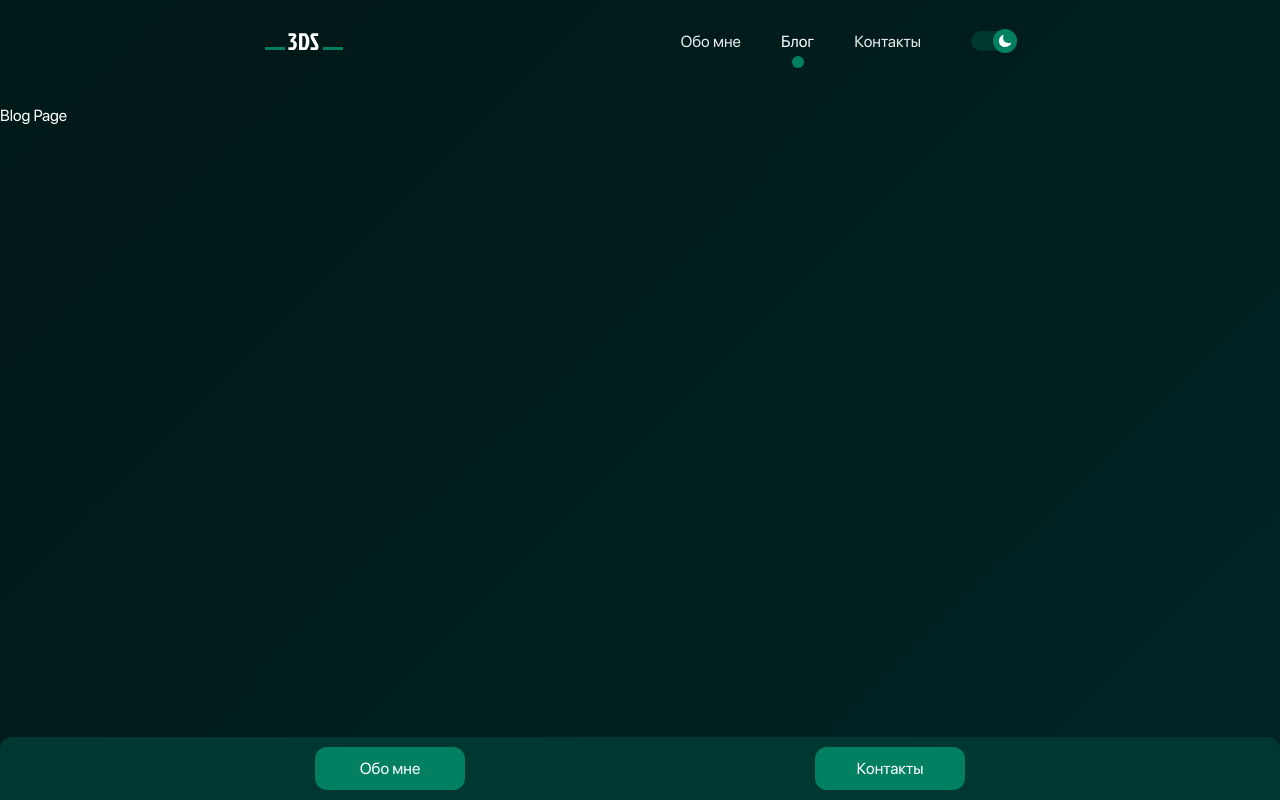
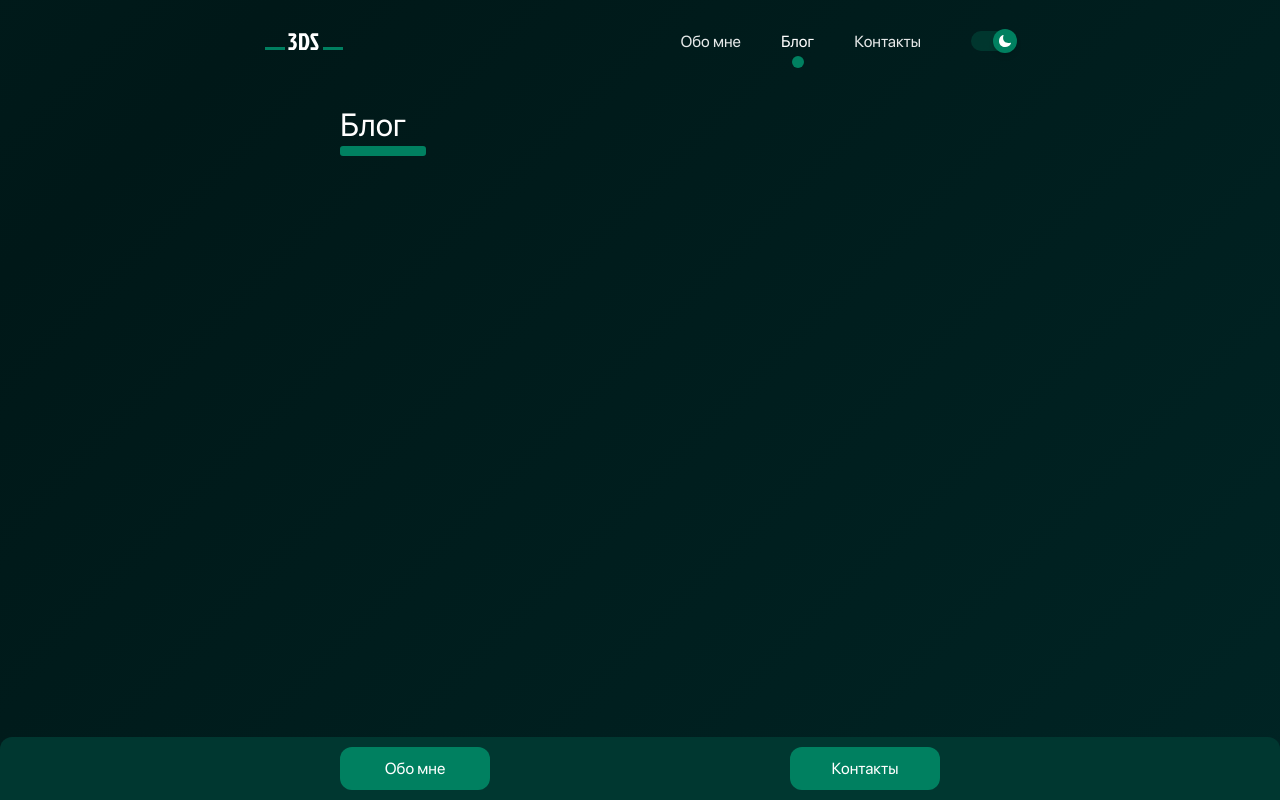
Before and after one commit to CorvuZ1/blog, a Next.js app in the folder frontend/: page /blog in a window 1280 px wide. Built offline with nearby package versions, Linux system fonts and the light colour scheme; no server answers.

Commit message:
compress svg & add base blog page

```diff
--- a/frontend/src/components/container/container.tsx
+++ b/frontend/src/components/container/container.tsx
@@ -8,11 +8,11 @@ export interface IContainerProps {
 }
 
 export const Container: FC<IContainerProps> = props => {
-  const { className, children, size = "lg" } = props;
+  const { className, children, size = "xs" } = props;
 
   const sizes: Record<NonNullable<IContainerProps["size"]>, string> = {
     lg: "max-w-[800px] px-[25px]",
-    xs: "max-w-[750px] px-[50px]"
+    xs: "max-w-[700px] px-[50px]"
   };
 
   return <div className={twMerge(sizes[size], "mx-auto md:px-[15px]", className)}>{children}</div>;
--- a/frontend/src/components/layout/layout.tsx
+++ b/frontend/src/components/layout/layout.tsx
@@ -34,7 +34,7 @@ export const Layout: FC<ILayoutProps> = props => {
         )}
       >
         <div className="font-regular">
-          <Container>
+          <Container size="lg">
             <Header className="mb-[55px]" />
           </Container>
           <main className="pb-[100px]">
--- a/frontend/src/lib/hocs/with-animation.tsx
+++ b/frontend/src/lib/hocs/with-animation.tsx
@@ -15,7 +15,7 @@ export const withAnimation = <Props extends {}>(Component: ComponentType<Props>)
       <motion.div
         initial={{ x, opacity: 0 }}
         whileInView={{ x: 0, opacity: 1 }}
-        viewport={{ once: true, amount: 0.4 }}
+        viewport={{ once: true, amount: 0.2 }}
         transition={{ duration: 0.4, delay: 0.2 }}
       >
         <Component {...props} />
--- a/frontend/src/pages/blog/index.tsx
+++ b/frontend/src/pages/blog/index.tsx
@@ -1,8 +1,19 @@
 import { NextPage } from "next";
+import { Container } from "~/components/container/container";
 import { Layout } from "~/components/layout/layout";
+import { Section } from "~/components/section/section";
+import { Title } from "~/components/title/title";
 
 const AboutPage: NextPage = () => {
-  return <Layout title="Блог">Blog Page</Layout>;
+  return (
+    <Layout title="Блог">
+      <Container>
+        <Section>
+          <Title>Блог</Title>
+        </Section>
+      </Container>
+    </Layout>
+  );
 };
 
 export default AboutPage;
--- a/frontend/src/pages/index.tsx
+++ b/frontend/src/pages/index.tsx
@@ -21,13 +21,13 @@ const HomePage: NextPage<IHomePageProps> = props => {
     <Layout>
       {slides.length > 0 && (
         <Section isDiv>
-          <Container>
+          <Container size="lg">
             <Slider items={slides} />
           </Container>
         </Section>
       )}
 
-      <Container size="xs">
+      <Container>
         <Section className="mb-0" animationSide="right">
           <Title>Обо мне</Title>
           <About
```
Also changed, not shown: frontend/public/icons/dark.svg, frontend/public/icons/light.svg.
